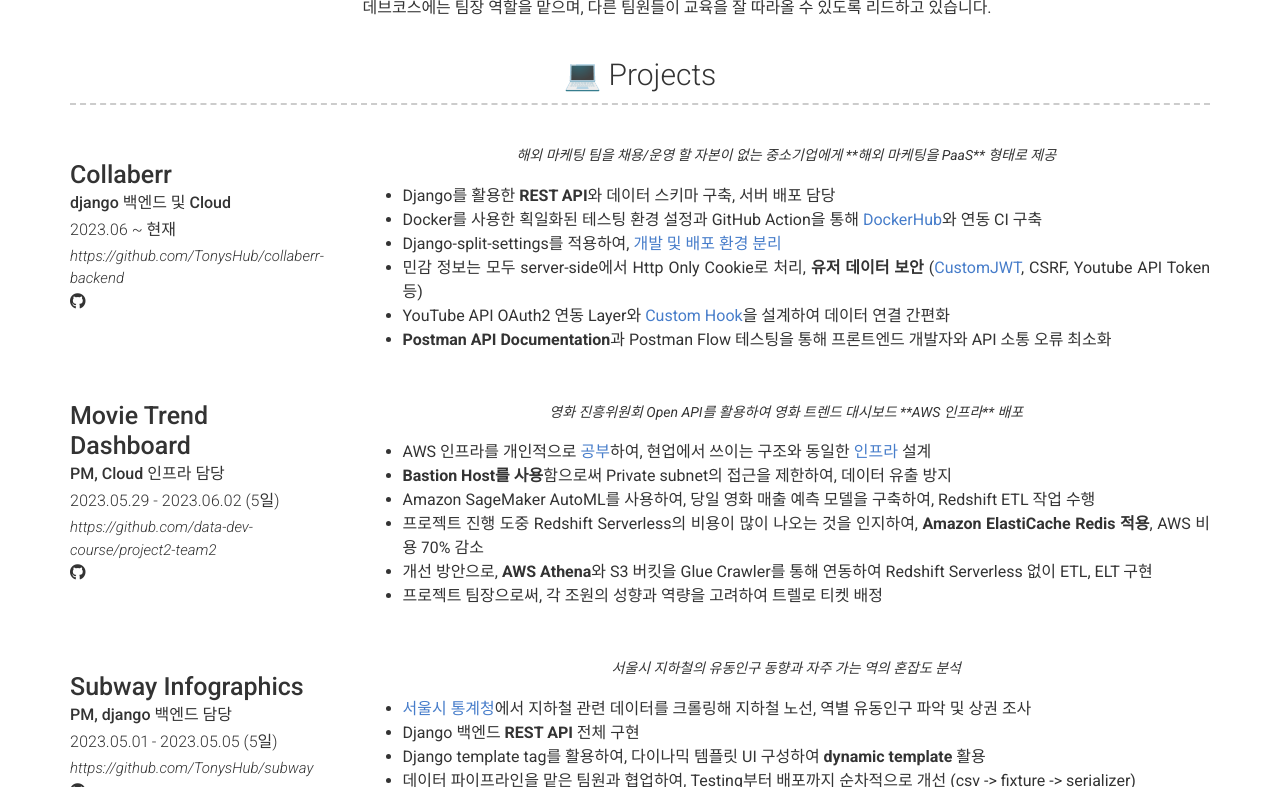
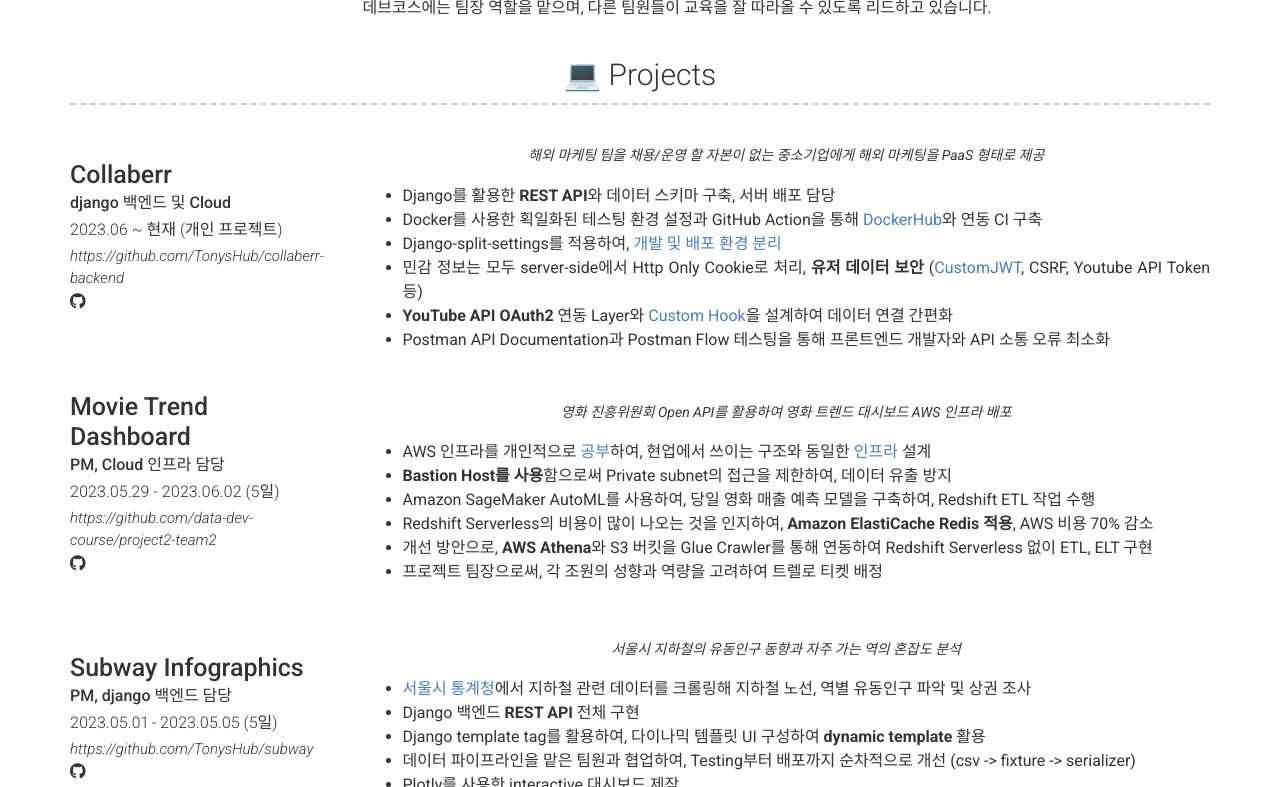
Before and after one commit to TonysHub/TonysHub.github.io, a Jekyll site: the page built from index.md, in a window 1280 px wide and 900 px high, scrolled down 393 px, cut to the strip 113-900 px from the top of the window. Built offline with Jekyll 4.4.1, drawn with Linux system fonts in a browser that asks for light colours; nearby versions of some CDN libraries; emoji names are drawn with the system emoji font.

Commit message:
Update _config.yml

```diff
--- a/_config.yml
+++ b/_config.yml
@@ -51,22 +51,22 @@ content:
       - layout: left
         title: Collaberr
         sub_title: django 백엔드 및 Cloud
-        caption: 2023.06 ~ 현재
+        caption: 2023.06 ~ 현재 (개인 프로젝트)
         additional_links:
           - title: Collaberr-backend
             icon: fab fa-github
             url: https://github.com/TonysHub/collaberr-backend
         link: https://github.com/TonysHub/collaberr-backend
         quote: >
-          해외 마케팅 팀을 채용/운영 할 자본이 없는 중소기업에게 **해외 마케팅을 PaaS** 형태로 제공 <br>
+          해외 마케팅 팀을 채용/운영 할 자본이 없는 중소기업에게 해외 마케팅을 PaaS 형태로 제공 <br>
         description: |
           * Django를 활용한 **REST API**와 데이터 스키마 구축, 서버 배포 담당
           * Docker를 사용한 획일화된 테스팅 환경 설정과 GitHub Action을 통해 [DockerHub](https://hub.docker.com/repositories/tonylee9692)와 연동 CI 구축
           * Django-split-settings를 적용하여, [개발 및 배포 환경 분리](https://github.com/TonysHub/collaberr-backend/blob/main/core/project/settings/__init__.py)
           * 민감 정보는 모두 server-side에서 Http Only Cookie로 처리, **유저 데이터 보안**
             ([CustomJWT](https://github.com/TonysHub/collaberr-backend/blob/main/core/general/authentication.py), CSRF, Youtube API Token 등)
-          * YouTube API OAuth2 연동 Layer와 [Custom Hook](https://github.com/TonysHub/collaberr-backend/tree/main/core/plugins/youtube)을 설계하여 데이터 연결 간편화
-          * **Postman API Documentation**과 Postman Flow 테스팅을 통해 프론트엔드 개발자와 API 소통 오류 최소화
+          * **YouTube API OAuth2** 연동 Layer와 [Custom Hook](https://github.com/TonysHub/collaberr-backend/tree/main/core/plugins/youtube)을 설계하여 데이터 연결 간편화
+          * Postman API Documentation과 Postman Flow 테스팅을 통해 프론트엔드 개발자와 API 소통 오류 최소화
 
       - layout: left
         title: Movie Trend Dashboard
@@ -79,12 +79,12 @@ content:
         link: https://github.com/data-dev-course/project2-team2
 
         quote: >
-          영화 진흥위원회 Open API를 활용하여 영화 트렌드 대시보드 **AWS 인프라** 배포 <br>
+          영화 진흥위원회 Open API를 활용하여 영화 트렌드 대시보드 AWS 인프라 배포 <br>
         description: |
           * AWS 인프라를 개인적으로 [공부](https://velog.io/@tonys_hub?tag=Knowledge)하여, 현업에서 쓰이는 구조와 동일한 [인프라](https://user-images.githubusercontent.com/43350428/242866357-a54e009f-0ec3-4b9d-8311-f5f19a28e08c.png) 설계
           * **Bastion Host를 사용**함으로써 Private subnet의 접근을 제한하여, 데이터 유출 방지
           * Amazon SageMaker AutoML를 사용하여, 당일 영화 매출 예측 모델을 구축하여, Redshift ETL 작업 수행
-          * 프로젝트 진행 도중 Redshift Serverless의 비용이 많이 나오는 것을 인지하여, **Amazon ElastiCache Redis 적용**, AWS 비용 70% 감소
+          * Redshift Serverless의 비용이 많이 나오는 것을 인지하여, **Amazon ElastiCache Redis 적용**, AWS 비용 70% 감소
           * 개선 방안으로, **AWS Athena**와 S3 버킷을 Glue Crawler를 통해 연동하여 Redshift Serverless 없이 ETL, ELT 구현
           * 프로젝트 팀장으로써, 각 조원의 성향과 역량을 고려하여 트렐로 티켓 배정
 
```
